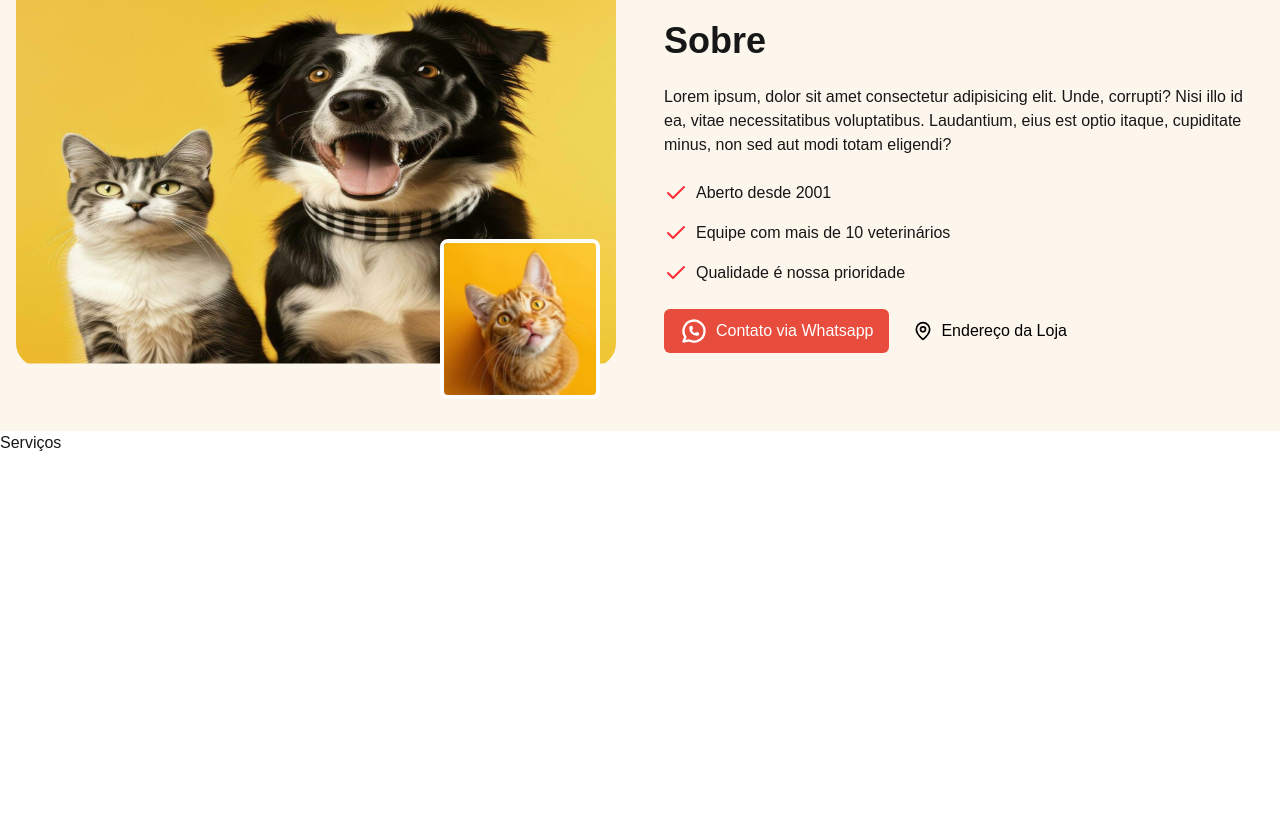
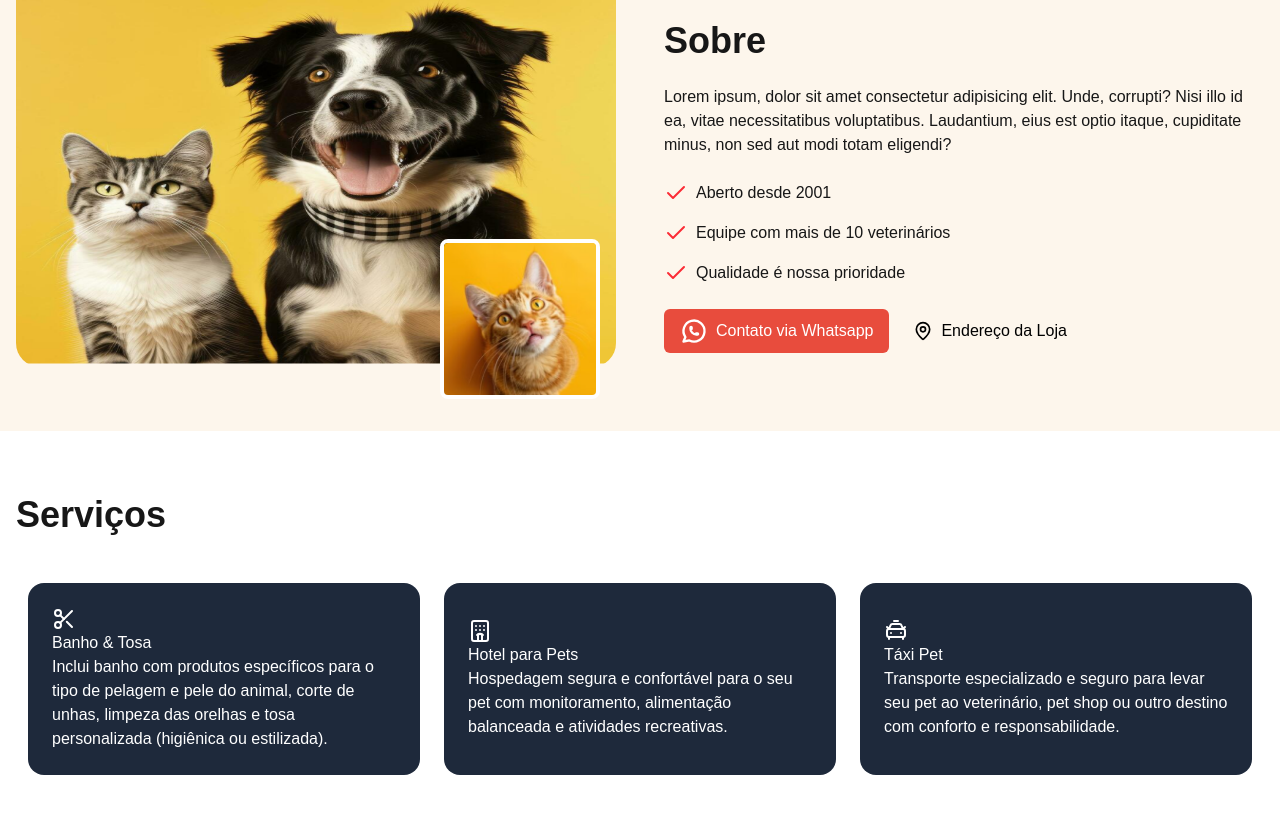
Before and after one commit to GabrielbrandaoRP/vet_page, a Next.js app: page / in a window 1280 px wide. Shown: the part 592-1405 px from the top of the page. Before the commit the page ends 1047 px from the top, so only its background shows below. Built offline with nearby package versions, Linux system fonts and the light colour scheme.

Commit message:
criação do modelo dos carrosseis. Proxima tarefa: uso do estado para fazer o efeito de scroll no carrossel quando todos os cards de serviço não couberem na tela.

```diff
--- a/package.json
+++ b/package.json
@@ -13,6 +13,8 @@
     "@tabler/icons-react": "^3.31.0",
     "class-variance-authority": "^0.7.1",
     "clsx": "^2.1.1",
+    "embla-carousel": "^8.6.0",
+    "embla-carousel-react": "^8.6.0",
     "lucide-react": "^0.503.0",
     "next": "15.3.1",
     "react": "^19.0.0",
--- a/src/app/_components/services.tsx
+++ b/src/app/_components/services.tsx
@@ -1,7 +1,87 @@
+'use client'
+import useEmblaCarousel from 'embla-carousel-react'
+import { ChevronRight, ChevronLeft, Scissors,Syringe,CarTaxiFront, Hotel } from 'lucide-react'
+import { IconBrandWhatsapp } from "@tabler/icons-react"
+
+
+const services = [
+  {
+    title: "Banho & Tosa",
+    description:
+      "Inclui banho com produtos específicos para o tipo de pelagem e pele do animal, corte de unhas, limpeza das orelhas e tosa personalizada (higiênica ou estilizada).",
+    duration: "R$60,00",
+    icon: <Scissors />,
+    linkText:
+      "Olá, vi no site sobre banho e tosa e gostaria de mais informações.",
+  },
+  {
+    title: "Hotel para Pets",
+    description:
+      "Hospedagem segura e confortável para o seu pet com monitoramento, alimentação balanceada e atividades recreativas.",
+    duration: "R$120,00 a diária",
+    icon: <Hotel />,
+    linkText:
+      "Olá, vi no site sobre o hotel para pets e gostaria de saber mais.",
+  },
+  {
+    title: "Táxi Pet",
+    description:
+      "Transporte especializado e seguro para levar seu pet ao veterinário, pet shop ou outro destino com conforto e responsabilidade.",
+    duration: "A partir de R$40,00",
+    icon: <CarTaxiFront />,
+    linkText:
+      "Olá, vi no site sobre o táxi pet e gostaria de agendar um transporte.",
+  },
+  {
+    title: "Consulta Veterinária",
+    description:
+      "Atendimento clínico com profissionais capacitados para cuidar da saúde e bem-estar do seu pet.",
+    duration: "R$100,00",
+    icon: <Syringe />,
+    linkText:
+      "Olá, vi no site sobre consulta veterinária e gostaria de agendar um horário.",
+  },
+];
+
+
 export function Services() {
+
+  const [emblaRef, emblaApi] = useEmblaCarousel({
+    loop: false,
+    align: "start",
+    slidesToScroll: 1,
+    breakpoints: {
+      "(min-width: 768px)" : {slidesToScroll: 3}
+    }
+  })
   return (
-    <section>
-      <h1>Serviços</h1>
+    <section className="bg-white py-16">
+      <div className="container mx-auto px-4">
+        <h2 className="text-4xl font-bold mb-12">Serviços</h2>
+
+        <div className="relative">
+          <div className='overflow-hidden' ref={emblaRef}>
+            <div className='flex'>
+              {services.map((item, index) => (
+                <div key={index} className='flex-[0_0_100%] min-w-0 md:flex-[0_0_calc(100%/3)] px-3'>
+                  <article className='bg-[#1e293b] text-white rounded-2xl p-6 space-y-4 h-full flex
+                  flex-col'>
+                    <div className='flex-1 flex items-center justify-between'>
+                      <div>
+                        <span className='text-3xl'>{item.icon}</span>
+                        <div>
+                          <h3>{item.title}</h3>
+                          <p>{item.description}</p>
+                        </div>
+                      </div>
+                    </div>
+                  </article>
+                </div>
+              ))}
+            </div>
+          </div>
+        </div>
+      </div>
     </section>
   )
 }
```
Also changed, not shown: 1 other file (tests, documents, lock files or other folders).
